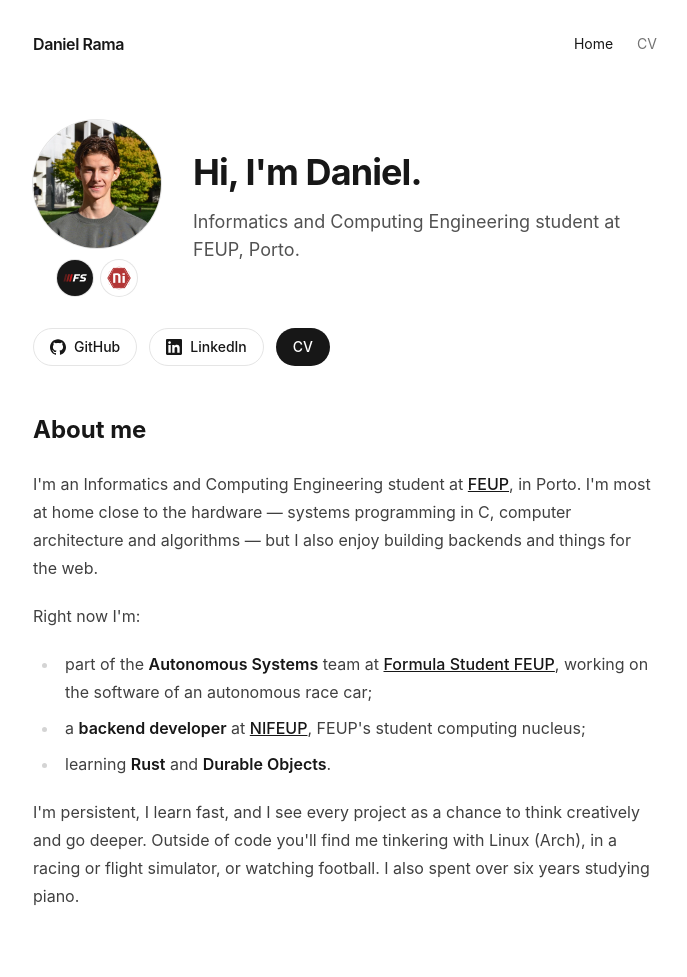
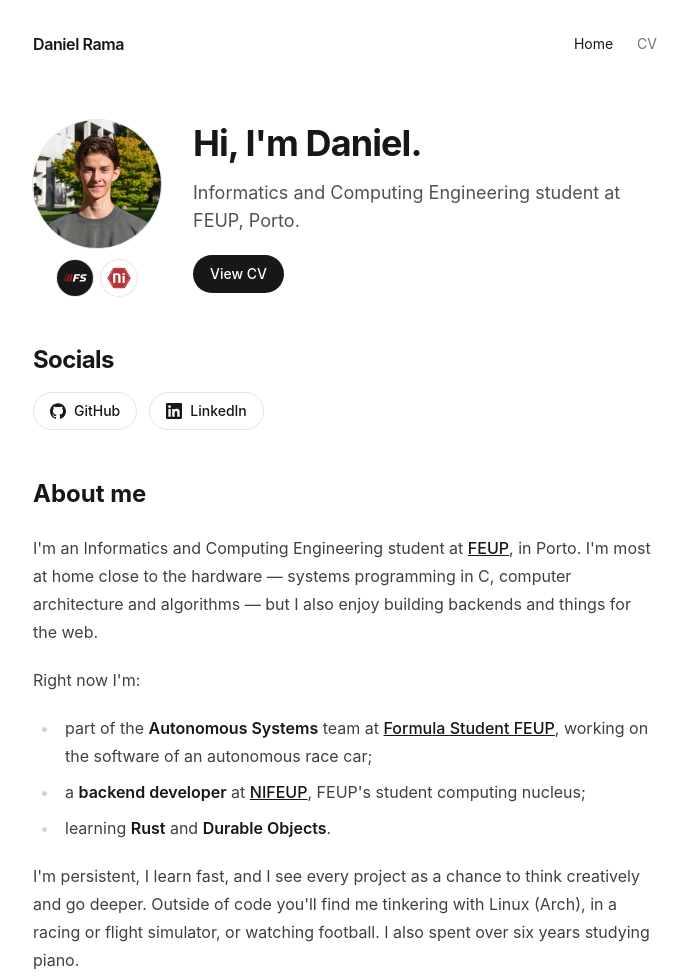
Before and after one commit to danielramaa/website, an Astro site: page / in a window 1280 px wide. Shown: the whole page, without its empty margins (295-982 px from the left). Built offline with nearby package versions, Linux system fonts and the light colour scheme; Astro itself is replaced by a stand-in of ours.

Commit message:
socials section

```diff
--- a/src/pages/index.astro
+++ b/src/pages/index.astro
@@ -40,10 +40,18 @@ import { AFFILIATIONS, SOCIAL_LINKS } from '../data/links';
       <p class="mt-4 text-lg text-neutral-600 dark:text-neutral-400">
         Informatics and Computing Engineering student at FEUP, Porto.
       </p>
+      <a
+        href="/cv/"
+        class="mt-5 inline-flex items-center gap-2 rounded-full border border-transparent bg-neutral-900 px-4 py-2 text-sm font-medium text-white transition-colors hover:bg-neutral-700 dark:bg-neutral-100 dark:text-neutral-900 dark:hover:bg-neutral-300"
+      >
+        View CV
+      </a>
     </div>
   </div>
 
-  <ul class="mt-8 flex flex-wrap gap-3">
+  <section class="mt-12" aria-labelledby="socials">
+    <h2 id="socials" class="text-2xl font-bold tracking-tight">Socials</h2>
+    <ul class="mt-4 flex flex-wrap gap-3">
       {SOCIAL_LINKS.map(({ label, href, icon }) => (
         <li>
           <a
@@ -57,15 +65,8 @@ import { AFFILIATIONS, SOCIAL_LINKS } from '../data/links';
           </a>
         </li>
       ))}
-    <li>
-      <a
-        href="/cv/"
-        class="inline-flex items-center gap-2 rounded-full border border-transparent bg-neutral-900 px-4 py-2 text-sm font-medium text-white transition-colors hover:bg-neutral-700 dark:bg-neutral-100 dark:text-neutral-900 dark:hover:bg-neutral-300"
-      >
-        CV
-      </a>
-    </li>
     </ul>
+  </section>
 
   <section class="prose prose-neutral dark:prose-invert mt-12">
     <Intro />
```
Lines whose indentation alone changed are shown as unchanged.
